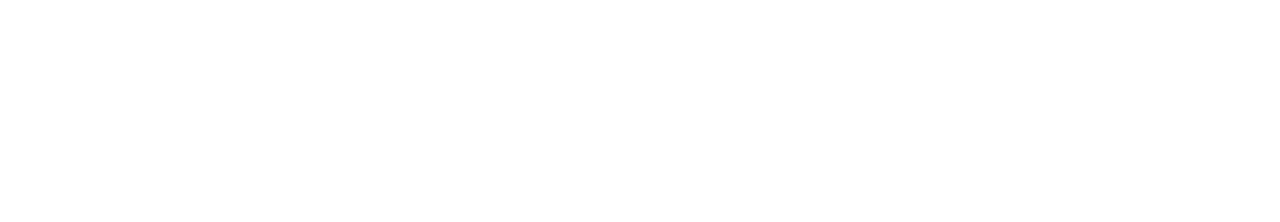
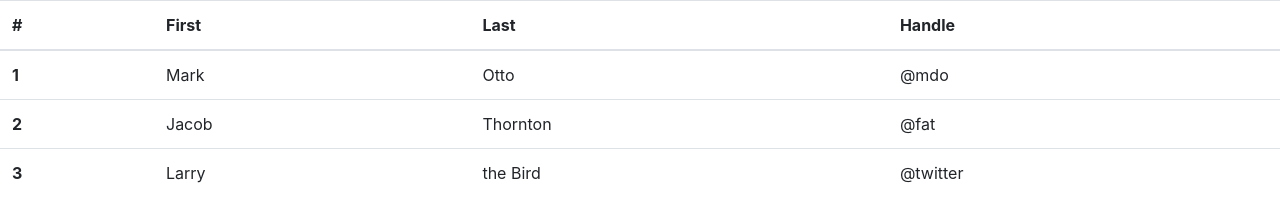
Before and after one commit to AbdelrhmanEzzat/DevOps-VC-L1, a plain HTML site: page index.html in a window 1280 px wide. Drawn offline with nearby package versions, Linux system fonts and the light colour scheme.

Commit message:
Add new table using Bootstrap for first page

```diff
--- a/index.html
+++ b/index.html
@@ -1,11 +1,53 @@
-<!DOCTYPE html>
-<html>
-    <head>
+<!doctype html>
+<html lang="en">
+  <head>
+    <!-- Required meta tags -->
+    <meta charset="utf-8">
+    <meta name="viewport" content="width=device-width, initial-scale=1, shrink-to-fit=no">
+
+    <!-- Bootstrap CSS -->
+    <link rel="stylesheet" href="https://cdn.jsdelivr.net/npm/bootstrap@4.1.3/dist/css/bootstrap.min.css" integrity="sha384-MCw98/SFnGE8fJT3GXwEOngsV7Zt27NXFoaoApmYm81iuXoPkFOJwJ8ERdknLPMO" crossorigin="anonymous">
+
+    <title>Hello, world!</title>
+  </head>
+  <body>
 
 
-    </head>
+    <table class="table">
+        <thead>
+          <tr>
+            <th scope="col">#</th>
+            <th scope="col">First</th>
+            <th scope="col">Last</th>
+            <th scope="col">Handle</th>
+          </tr>
+        </thead>
+        <tbody>
+          <tr>
+            <th scope="row">1</th>
+            <td>Mark</td>
+            <td>Otto</td>
+            <td>@mdo</td>
+          </tr>
+          <tr>
+            <th scope="row">2</th>
+            <td>Jacob</td>
+            <td>Thornton</td>
+            <td>@fat</td>
+          </tr>
+          <tr>
+            <th scope="row">3</th>
+            <td>Larry</td>
+            <td>the Bird</td>
+            <td>@twitter</td>
+          </tr>
+        </tbody>
+      </table>
 
-    <body>
-
-    </body>
+    <!-- Optional JavaScript -->
+    <!-- jQuery first, then Popper.js, then Bootstrap JS -->
+    <script src="https://code.jquery.com/jquery-3.3.1.slim.min.js" integrity="sha384-q8i/X+965DzO0rT7abK41JStQIAqVgRVzpbzo5smXKp4YfRvH+8abtTE1Pi6jizo" crossorigin="anonymous"></script>
+    <script src="https://cdn.jsdelivr.net/npm/popper.js@1.14.3/dist/umd/popper.min.js" integrity="sha384-ZMP7rVo3mIykV+2+9J3UJ46jBk0WLaUAdn689aCwoqbBJiSnjAK/l8WvCWPIPm49" crossorigin="anonymous"></script>
+    <script src="https://cdn.jsdelivr.net/npm/bootstrap@4.1.3/dist/js/bootstrap.min.js" integrity="sha384-ChfqqxuZUCnJSK3+MXmPNIyE6ZbWh2IMqE241rYiqJxyMiZ6OW/JmZQ5stwEULTy" crossorigin="anonymous"></script>
+  </body>
 </html>
```
